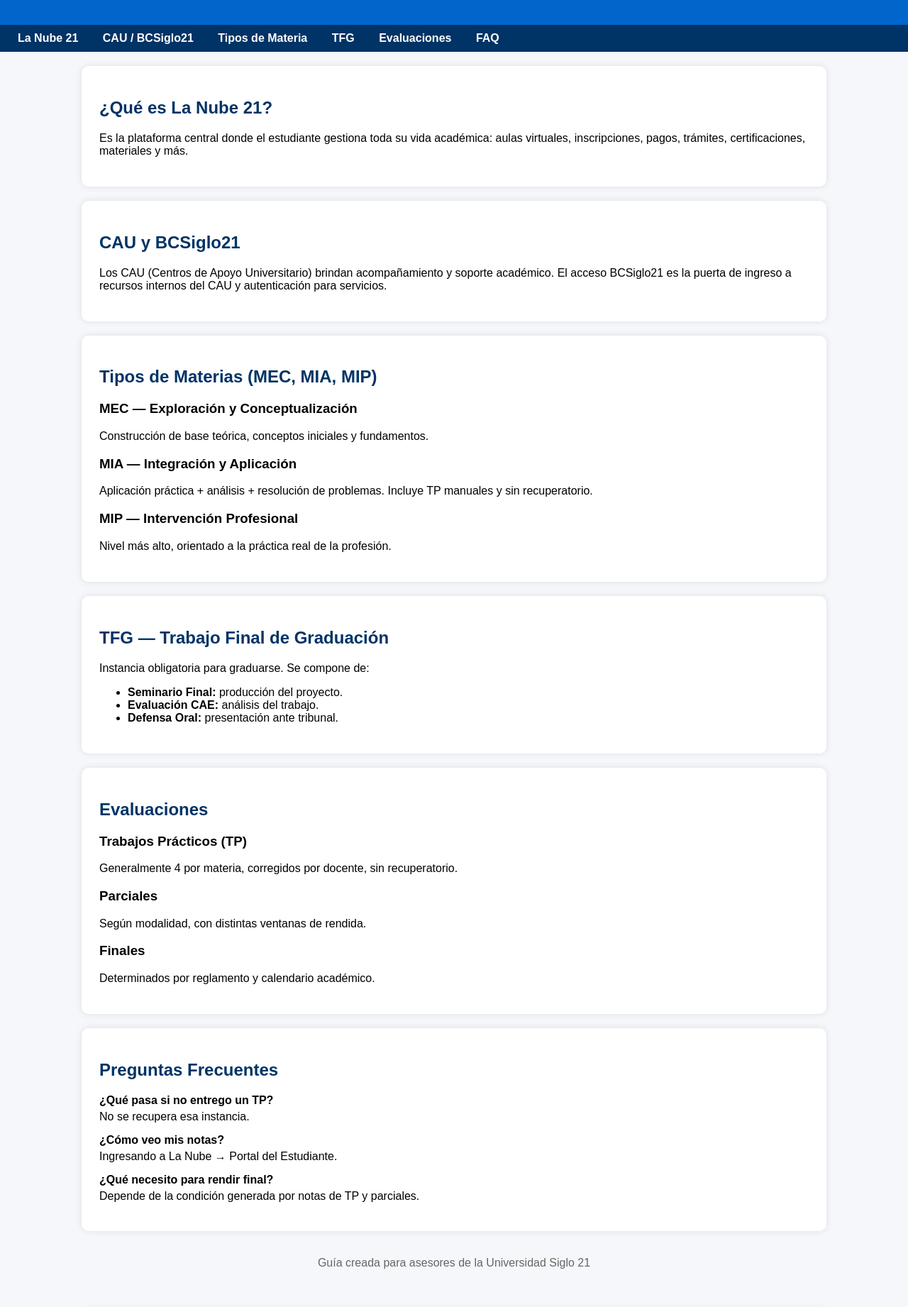
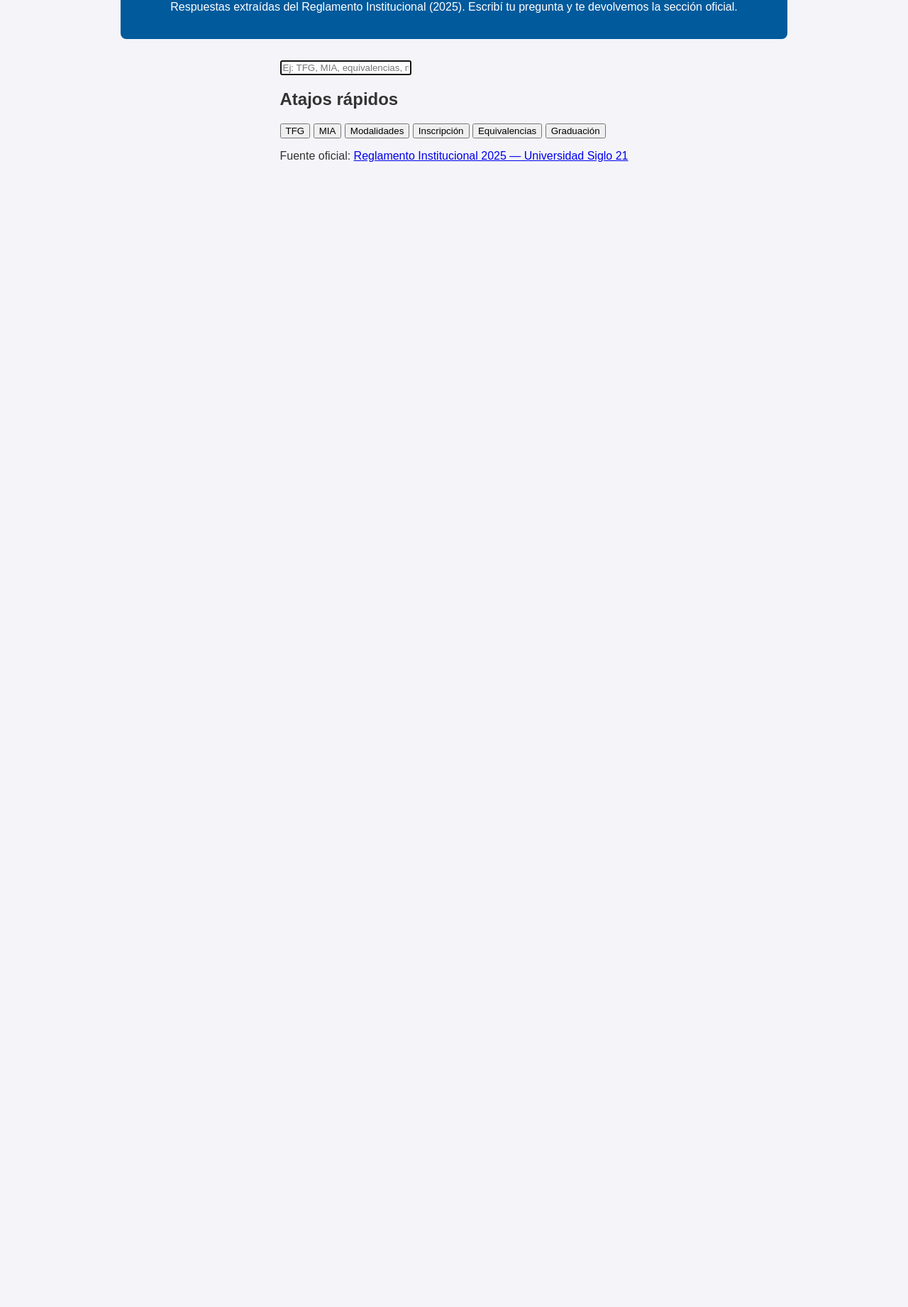
Before and after one commit to lucianominoteclab-star/Guia-Siglo-21, a plain HTML site: page index.html in a window 1280 px wide. Shown: the part 119-1961 px from the top of the page at 71% size. After the commit the page ends 800 px from the top, so only its background shows below. Drawn offline with Linux system fonts and the light colour scheme.

Commit message:
Update index.html

```diff
--- a/index.html
+++ b/index.html
@@ -1,140 +1,40 @@
 <!DOCTYPE html>
 <html lang="es">
 <head>
-  <meta charset="UTF-8" />
-  <meta name="viewport" content="width=device-width, initial-scale=1.0" />
-  <title>Guía Siglo 21 — Recursos del Asesor</title>
-  <style>
-    body { font-family: Arial, sans-serif; background:#f5f7fa; margin:0; padding:0; }
-    header { background:#0066cc; color:white; padding:20px; text-align:center; }
-    nav { background:#003366; padding:10px; }
-    nav a { color:white; margin:0 15px; text-decoration:none; font-weight:bold; }
-    section { padding:25px; max-width:1000px; margin:auto; background:white; margin-top:20px; border-radius:10px; box-shadow:0 0 10px rgba(0,0,0,0.1); }
-    h2 { color:#003366; }
-    .faq-item { margin-bottom:15px; }
-    .faq-item p { margin:5px 0 0 0; }
-    footer { text-align:center; padding:20px; color:#666; }
-  </style>
+  <meta charset="utf-8" />
+  <meta name="viewport" content="width=device-width,initial-scale=1" />
+  <title>Asistente Reglamentos — Siglo 21 (Asesores)</title>
+  <link rel="stylesheet" href="style.css">
 </head>
 <body>
-<header>
-  <h1>Guía Completa — Universidad Siglo 21</h1>
-  <p>Información basada en La Nube 21, BCSiglo21 y Reglamento Académico</p>
-</header>
+  <header class="site-header">
+    <h1>Asistente Reglamentos — Universidad Siglo 21</h1>
+    <p>Respuestas extraídas del Reglamento Institucional (2025). Escribí tu pregunta y te devolvemos la sección oficial.</p>
+  </header>
 
-<nav>
-  <a href="#nube">La Nube 21</a>
-  <a href="#cau">CAU / BCSiglo21</a>
-  <a href="#tipos">Tipos de Materia</a>
-  <a href="#tfg">TFG</a>
-  <a href="#eval">Evaluaciones</a>
-  <a href="#faq">FAQ</a>
-</nav>
+  <main class="container">
+    <section class="search-box">
+      <input id="query" placeholder="Ej: TFG, MIA, equivalencias, modalidades, inscripciones..." autofocus>
+      <div id="results" class="results"></div>
+    </section>
 
-<section id="nube">
-  <h2>¿Qué es La Nube 21?</h2>
-  <p>Es la plataforma central donde el estudiante gestiona toda su vida académica: aulas virtuales, inscripciones, pagos, trámites, certificaciones, materiales y más.</p>
-</section>
+    <section class="help">
+      <h2>Atajos rápidos</h2>
+      <div class="chips">
+        <button class="chip" data-q="tfg">TFG</button>
+        <button class="chip" data-q="mia">MIA</button>
+        <button class="chip" data-q="modalidades">Modalidades</button>
+        <button class="chip" data-q="inscripcion">Inscripción</button>
+        <button class="chip" data-q="equivalencias">Equivalencias</button>
+        <button class="chip" data-q="graduacion">Graduación</button>
+      </div>
+    </section>
 
-<section id="cau">
-  <h2>CAU y BCSiglo21</h2>
-  <p>Los CAU (Centros de Apoyo Universitario) brindan acompañamiento y soporte académico. El acceso BCSiglo21 es la puerta de ingreso a recursos internos del CAU y autenticación para servicios.</p>
-</section>
+    <footer class="footer">
+      <p>Fuente oficial: <a href="https://contenidos.21.edu.ar/microsites/reglamento/index.php" target="_blank" rel="noopener">Reglamento Institucional 2025 — Universidad Siglo 21</a></p>
+    </footer>
+  </main>
 
-<section id="tipos">
-  <h2>Tipos de Materias (MEC, MIA, MIP)</h2>
-  <h3>MEC — Exploración y Conceptualización</h3>
-  <p>Construcción de base teórica, conceptos iniciales y fundamentos.</p>
-
-  <h3>MIA — Integración y Aplicación</h3>
-  <p>Aplicación práctica + análisis + resolución de problemas. Incluye TP manuales y sin recuperatorio.</p>
-
-  <h3>MIP — Intervención Profesional</h3>
-  <p>Nivel más alto, orientado a la práctica real de la profesión.</p>
-</section>
-
-<section id="tfg">
-  <h2>TFG — Trabajo Final de Graduación</h2>
-  <p>Instancia obligatoria para graduarse. Se compone de:</p>
-  <ul>
-    <li><strong>Seminario Final:</strong> producción del proyecto.</li>
-    <li><strong>Evaluación CAE:</strong> análisis del trabajo.</li>
-    <li><strong>Defensa Oral:</strong> presentación ante tribunal.</li>
-  </ul>
-</section>
-
-<section id="eval">
-  <h2>Evaluaciones</h2>
-  <h3>Trabajos Prácticos (TP)</h3>
-  <p>Generalmente 4 por materia, corregidos por docente, sin recuperatorio.</p>
-
-  <h3>Parciales</h3>
-  <p>Según modalidad, con distintas ventanas de rendida.</p>
-
-  <h3>Finales</h3>
-  <p>Determinados por reglamento y calendario académico.</p>
-</section>
-
-<section id="faq">
-  <h2>Preguntas Frecuentes</h2>
-  <div class="faq-item">
-    <strong>¿Qué pasa si no entrego un TP?</strong>
-    <p>No se recupera esa instancia.</p>
-  </div>
-  <div class="faq-item">
-    <strong>¿Cómo veo mis notas?</strong>
-    <p>Ingresando a La Nube → Portal del Estudiante.</p>
-  </div>
-  <div class="faq-item">
-    <strong>¿Qué necesito para rendir final?</strong>
-    <p>Depende de la condición generada por notas de TP y parciales.</p>
-  </div>
-</section>
-
-<footer>
-  <p>Guía creada para asesores de la Universidad Siglo 21</p>
-</footer>
-<section id="chat">
-  <h2>Asistente Interactivo (sin IA)</h2>
-  <p>Escribí tu pregunta y el sistema buscará coincidencias dentro del reglamento y esta guía.</p>
-  <input type="text" id="query" placeholder="Ej: regularidad, MIA, TFG, parciales..." style="width:100%; padding:10px; font-size:16px;">
-  <div id="results" style="margin-top:20px;"></div>
-</section>
-
-<script>
-const baseConocimiento = [
-  { pregunta: "regularidad", respuesta: "La regularidad se obtiene cumpliendo actividades, TP y parciales según la materia. Permite rendir final." },
-  { pregunta: "tp", respuesta: "Los Trabajos Prácticos generalmente son 4 por materia, sin recuperatorio, corregidos por docente." },
-  { pregunta: "parcial", respuesta: "Los parciales varían según modalidad, con fechas dentro del calendario académico." },
-  { pregunta: "final", respuesta: "El final debe rendirse según condición (regular/promocional) y modalidad de cada materia." },
-  { pregunta: "mia", respuesta: "Las MIA son materias de Integración y Aplicación. Incluyen prácticas, análisis y resolución de problemas." },
-  { pregunta: "mec", respuesta: "Las MEC son materias de Exploración y Conceptualización, centradas en fundamentos teóricos." },
-  { pregunta: "mip", respuesta: "Las MIP son materias de Intervención Profesional, nivel más alto orientado al ejercicio real de la profesión." },
-  { pregunta: "tfg", respuesta: "El TFG incluye Seminario Final, evaluación CAE y defensa oral ante tribunal." },
-  { pregunta: "equivalencia", respuesta: "Las equivalencias se gestionan en la plataforma oficial e incluyen programas sellados y certificación." },
-  { pregunta: "la nube", respuesta: "La Nube es la plataforma central del estudiante: aulas, inscripciones, pagos y trámites." },
-  { pregunta: "cau", respuesta: "Los CAU brindan soporte académico y acompañamiento. BCSiglo21 gestiona accesos internos." }
-];
-
-document.getElementById('query').addEventListener('input', function() {
-  const q = this.value.toLowerCase();
-  const cont = document.getElementById('results');
-  cont.innerHTML = "";
-
-  if (q.length < 2) return;
-
-  const encontrados = baseConocimiento.filter(item => item.pregunta.includes(q));
-
-  if (encontrados.length === 0) {
-    cont.innerHTML = "<p>No se encontraron resultados. Probá con otra palabra clave.</p>";
-    return;
-  }
-
-  encontrados.forEach(item => {
-    cont.innerHTML += `<div style='padding:10px; background:#eef3ff; margin-bottom:10px; border-radius:8px;'><strong>${item.pregunta.toUpperCase()}</strong><br>${item.respuesta}</div>`;
-  });
-});
-</script>
-
+  <script src="script.js"></script>
 </body>
 </html>
```
